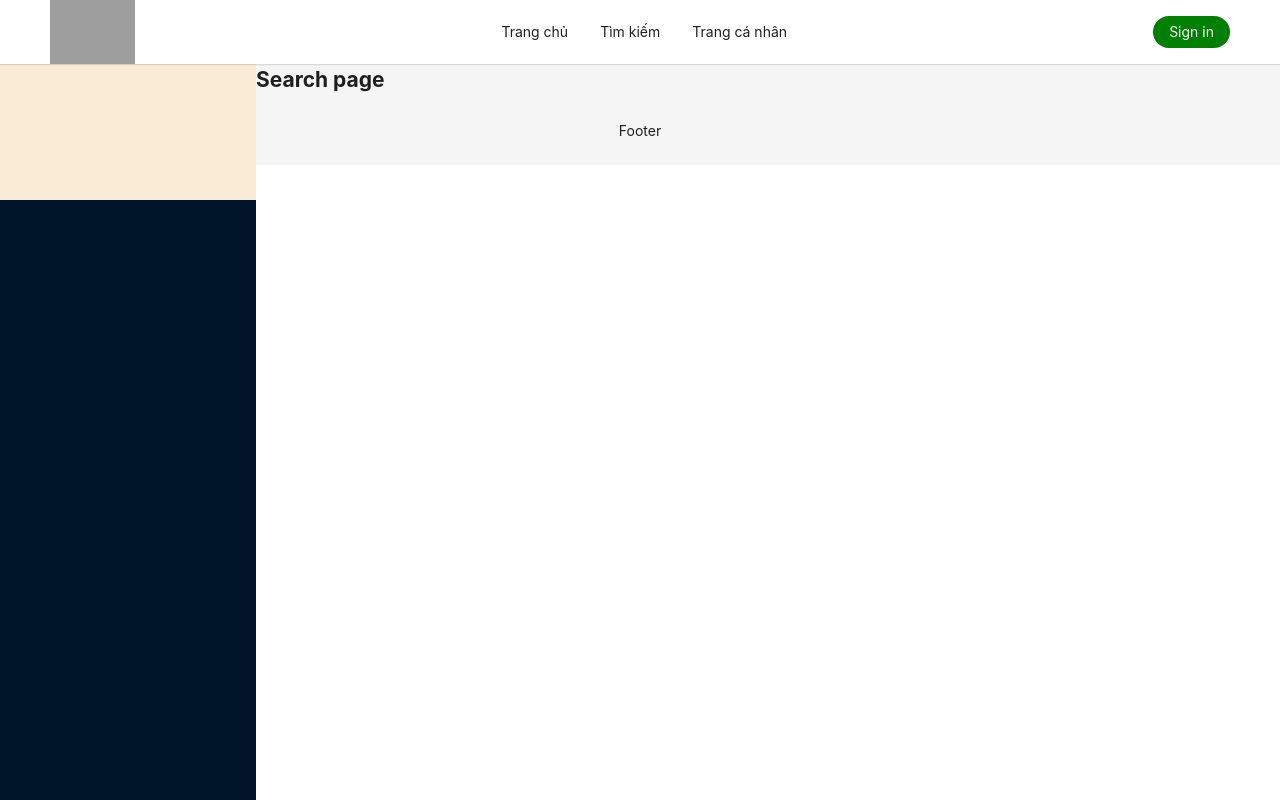
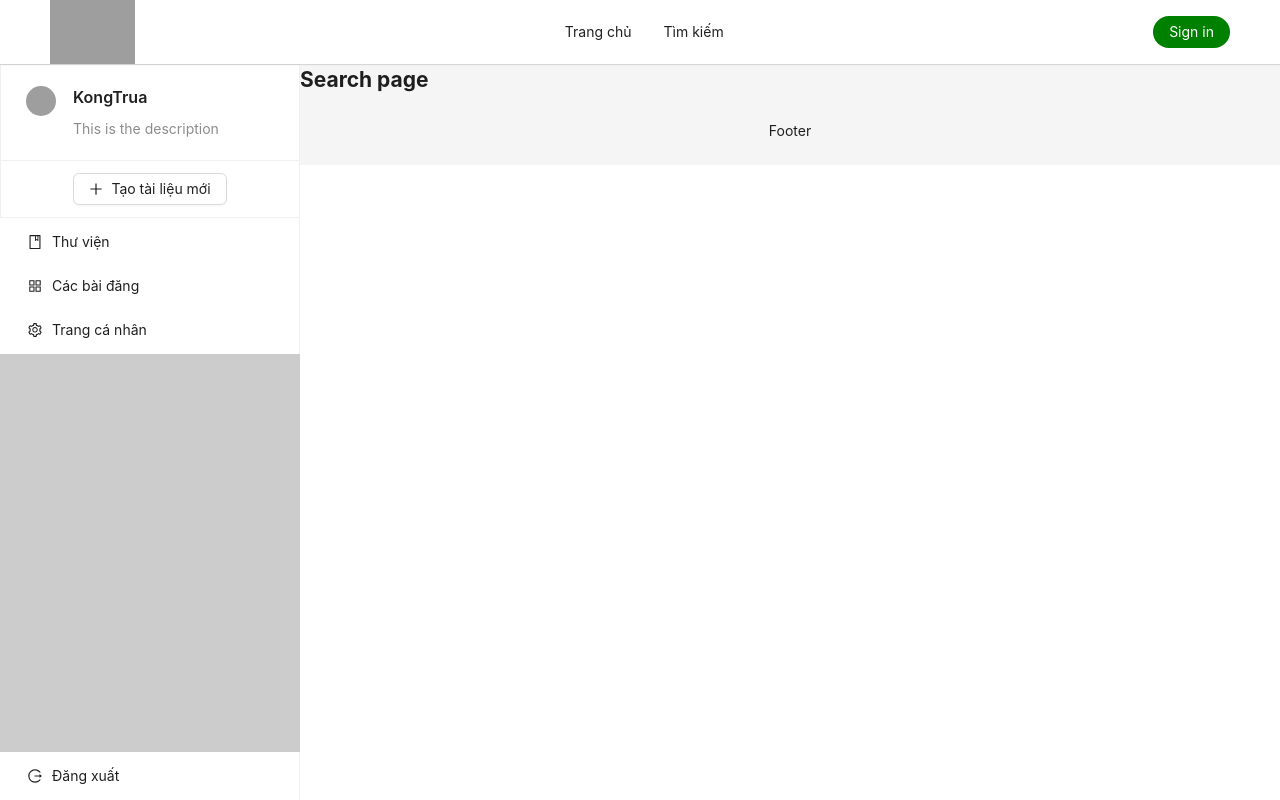
Before and after one commit to nqdo26/Project-NLN, a React (Create React App) app in the folder FrontEnd/: page /search in a window 1280 px wide. Built offline with nearby package versions, Linux system fonts and the light colour scheme; grey boxes are pictures that could not be loaded.

Commit message:
Update DefaultLayout

```diff
--- a/FrontEnd/src/components/GlobalStyles/GlobalStyles.scss
+++ b/FrontEnd/src/components/GlobalStyles/GlobalStyles.scss
@@ -6,7 +6,7 @@
 
     // Default layout
     --default-layout-header-height: 64px;
-    --default-layout-sidebar-width: 20%;
+    --default-layout-sidebar-width: 300px;
 }
 
 * {
--- a/FrontEnd/src/components/Layouts/DefaultLayout/DefaultLayout.module.scss
+++ b/FrontEnd/src/components/Layouts/DefaultLayout/DefaultLayout.module.scss
@@ -1,5 +1,6 @@
 .sidebar {
     margin-top: var(--default-layout-header-height);
+    background-color: transparent;
 }
 
 .content {
@@ -9,6 +10,6 @@
 }
 
 .footer {
-    width: 100%;
+    margin-left: var(--default-layout-sidebar-width);
     text-align: center;
 }
--- a/FrontEnd/src/components/Layouts/DefaultLayout/Sidebar/Sidebar.module.scss
+++ b/FrontEnd/src/components/Layouts/DefaultLayout/Sidebar/Sidebar.module.scss
@@ -1,8 +1,9 @@
 .wrapper {
-    height: 100vh;
+    padding-top: var(--default-layout-header-height);
+    height: 100%;
+    background-color: transparent;
 }
 
-.content {
-    background-color: antiquewhite;
-    height: 200px;
+.logout-section {
+    width: 100%;
 }
--- a/FrontEnd/src/components/Layouts/DefaultLayout/Sidebar/index.js
+++ b/FrontEnd/src/components/Layouts/DefaultLayout/Sidebar/index.js
@@ -1,16 +1,67 @@
 import classNames from 'classnames/bind';
 import styles from './Sidebar.module.scss';
-import { Layout } from 'antd';
+import { Button, Card, Layout, Menu, Avatar, Flex } from 'antd';
+import { AppstoreOutlined, SettingOutlined, LogoutOutlined, BookOutlined, PlusOutlined } from '@ant-design/icons';
 
 function Sidebar() {
     const cx = classNames.bind(styles);
     const { Sider } = Layout;
+    const { Meta } = Card;
+
+    const items = [
+        {
+            key: 'library',
+            label: 'Thư viện',
+            icon: <BookOutlined />,
+        },
+        {
+            key: 'posted',
+            label: 'Các bài đăng',
+            icon: <AppstoreOutlined />,
+        },
+
+        {
+            key: 'profile',
+            label: 'Trang cá nhân',
+            icon: <SettingOutlined />,
+        },
+    ];
 
     return (
-        <Sider style={{ position: 'fixed' }} width="20%" className={cx('wrapper')}>
-            <div className={cx('content')}>
-                <h2>Sidebar</h2>
-            </div>
+        <Sider style={{ position: 'fixed', backgroundColor: '#ccc' }} width="300px" className={cx('wrapper')}>
+            <Flex vertical justify="space-between" style={{ height: '100%' }}>
+                <div>
+                    <Card
+                        style={{
+                            width: 300,
+                            borderRadius: '0',
+                        }}
+                        actions={[
+                            <Button>
+                                <PlusOutlined /> Tạo tài liệu mới
+                            </Button>,
+                        ]}
+                    >
+                        <Meta
+                            avatar={<Avatar src="https://api.dicebear.com/7.x/miniavs/svg?seed=8" />}
+                            title="KongTrua"
+                            description="This is the description"
+                        />
+                    </Card>
+                    <Menu mode="inline" items={items} />
+                </div>
+
+                <Menu
+                    mode="inline"
+                    items={[
+                        {
+                            key: 'logout',
+                            label: 'Đăng xuất',
+                            icon: <LogoutOutlined />,
+                        },
+                    ]}
+                />
+            </Flex>
         </Sider>
     );
 }
--- a/FrontEnd/src/components/NavMenu/index.js
+++ b/FrontEnd/src/components/NavMenu/index.js
@@ -17,11 +17,6 @@ const menuItems = [
         label: 'Tìm kiếm',
         path: '/search',
     },
-    {
-        key: 'profile',
-        label: 'Trang cá nhân',
-        path: '/profile',
-    },
 ];
 
 function NavMenu() {
```
